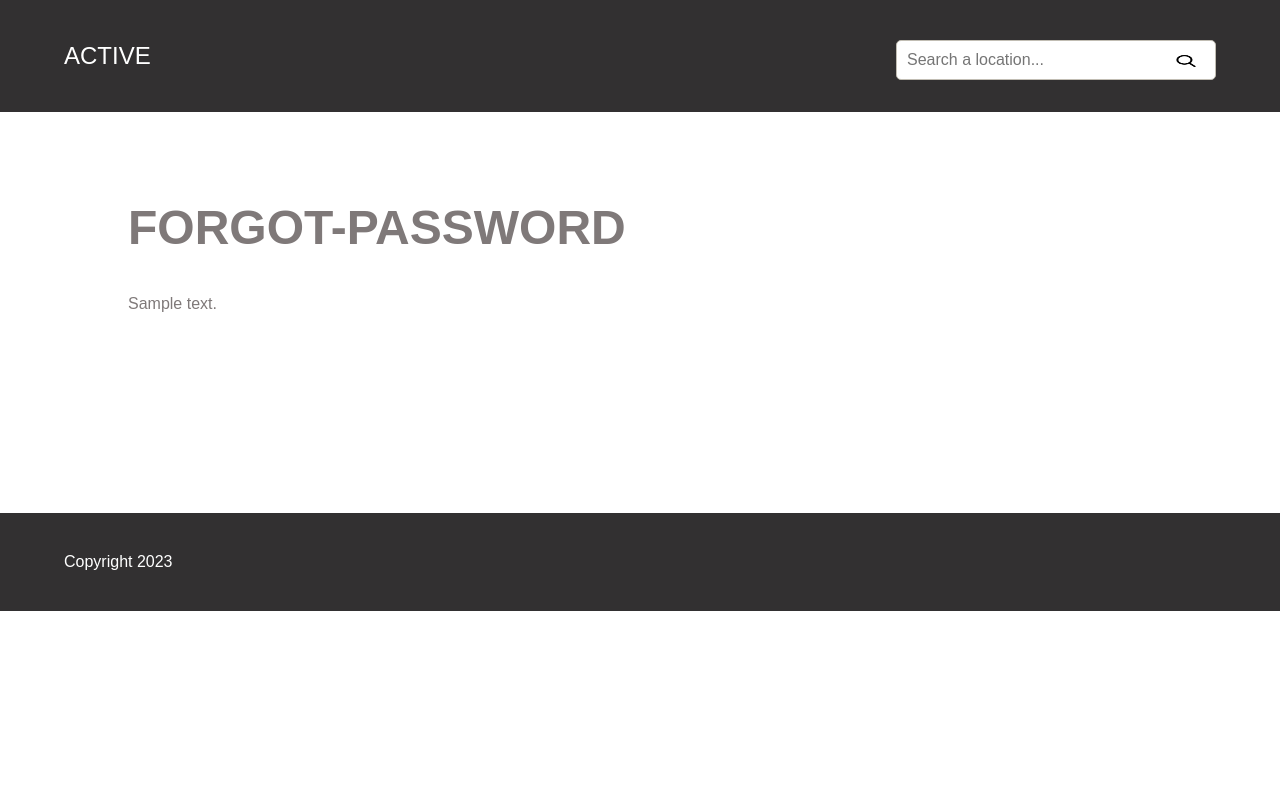
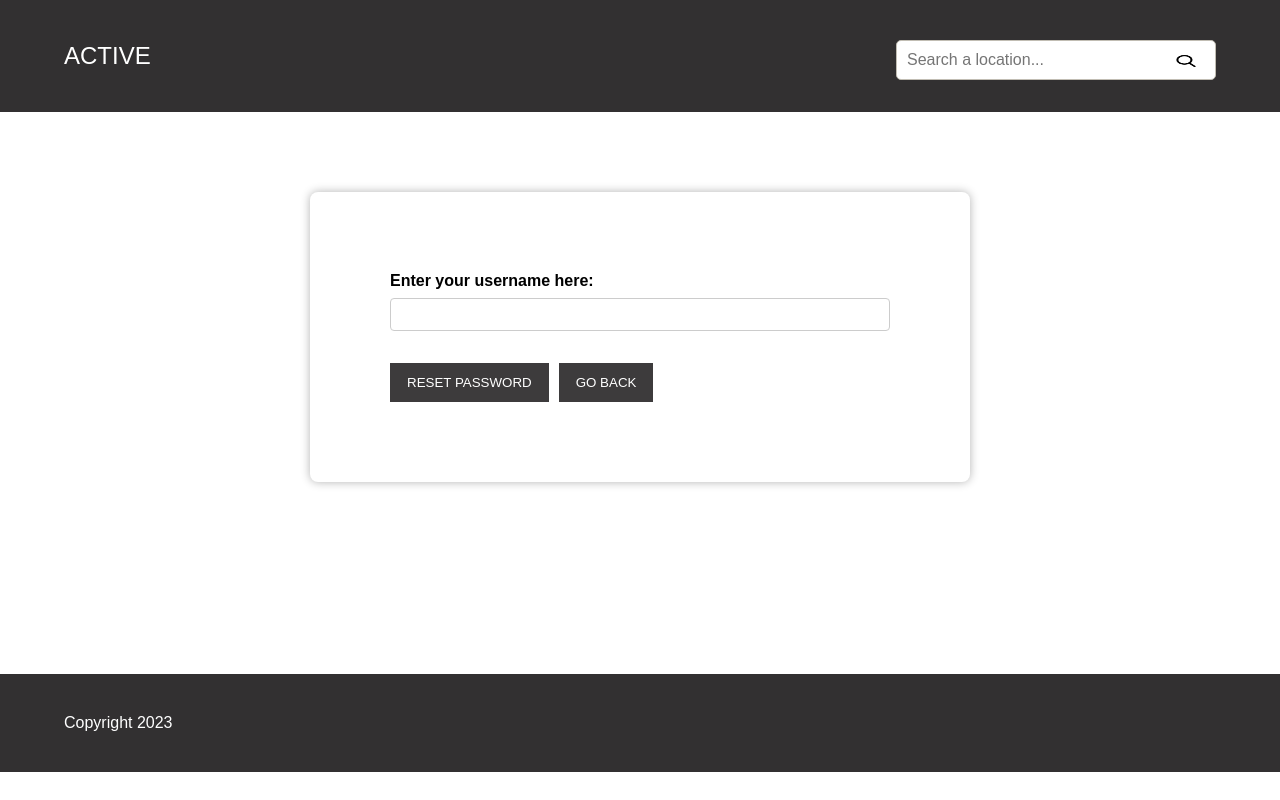
Before and after one commit to wteo/tls_crypto, a Node server app: page /forgot-password in a window 1280 px wide. Run offline with Node 20, Linux system fonts and the light colour scheme; tables that the repository leaves empty hold one stand-in row (values such as "Sample post"); some libraries are stand-ins or nearby versions.

Commit message:
Created page to reset password

```diff
--- a/controllers/auth.js
+++ b/controllers/auth.js
@@ -93,10 +93,35 @@
     }
 }
 
-const postLogout = (req, res, next) => {
+const postLogout = (req, res) => {
     return req.session.destroy(error => error ? next(error) : res.redirect('/'));
 }
 
-const usersController = { getRegisterForm, postRegisterForm, getLoginForm, postLoginForm, postLogout };
+const getPasswordResetForm = (req, res) => {
+    return res.render(path.join(__dirname, '..', 'views', 'auth', 'forgot_password.ejs'),
+        {
+            successMessage: req.flash('success')[0],
+            errorMessage: req.flash('error')[0],
+        });
+}
+
+const postPasswordResetForm = async (req, res, next) => {
+
+    try {
+        const user = await Users.findOne({ username: req.body.username });
+
+        if (user === null) {
+            req.flash('error', 'This username doesn\'t exist.');
+        } else {
+            req.flash('success', 'We have emailed you a new password. Please check your inbox.');
+        }
+        return res.redirect('/forgot-password');
+
+    } catch (error) {
+        next(error);
+    }
+}
+
+const usersController = { getRegisterForm, postRegisterForm, getLoginForm, postLoginForm, postLogout, getPasswordResetForm, postPasswordResetForm };
 
 export default usersController;
--- a/routes/auth.js
+++ b/routes/auth.js
@@ -15,4 +15,8 @@
 
 router.post('/logout', CSRFProtection.verifyCSRFToken, authController.postLogout);
 
+router.get('/forgot-password', authController.getPasswordResetForm);
+
+router.post('/forgot-password', CSRFProtection.verifyCSRFToken, authController.postPasswordResetForm);
+
 export default router;
--- a/public/css/region_admin.css
+++ b/views/auth/forgot_password.ejs
@@ -1,75 +1,40 @@
-.region__location-grid--admin {
-    display: grid;
-    grid-template-columns: repeat(5, 1fr);
-    gap: 5px;
-}
+<!DOCTYPE html>
+<html lang="en">
 
-.region__location-container--admin {
-    position: relative;
-    overflow: hidden;
-    width: 100%;
-    height: 300px;
-}
+<head>
+    <meta charset="UTF-8">
+    <meta name="viewport" content="width=device-width, initial-scale=1.0">
+    <title>Real Estate Website</title>
+    <link rel="stylesheet" href="/css/main.css">
+</head>
 
-.region__location-image--admin {
-    position: absolute;
-    width: 100%;
-    height: 100%;
-    object-fit: cover;
-    filter: brightness(50%);
-    transition: all 0.5s ease;
-    cursor: default;
-}
+<body>
+    <header>
+        <%- include('../partials/nav_header.ejs') %>
+    </header>
+        <section>
+            <form class="login__form" action="/forgot-password" method="POST">
 
-.region__location-title--admin {
-    color: var(--secondary-font-color);
-    opacity: 0.7;
-    position: absolute;
-    text-align: end;
-    bottom: 10px;
-    right: 10px;
-    font-size: 1.25rem;
-    transition: all 0.5s ease;
-    cursor: default;
-}
+                <% if (successMessage) { %>
+                    <p class="flash-message success"><%= successMessage %></p>
+                <% } %>
 
-/* Control buttons */
-.region__admin-controls {
-    position: absolute;
-    display: grid;
-    grid-template-columns: 1fr 1fr;
-    gap: 10px;
-    width: 100%;
-}
+                <% if (errorMessage) { %>
+                    <p class="flash-message invalid"><%= errorMessage %></p>
+                <% } %>
 
-.region__admin-controls button:hover {
-    background-color: white;
-}
+                <label for="username">Enter your username here:</label>
+                <input type="text" name="username" required>
 
-/* Tablet layout */
-@media (min-width: 751px) and (max-width: 1200px) {
+                <input type="hidden" name="csrfToken" value="<%= csrfToken %>">
 
-    .region__location-grid--admin {
-        grid-template-columns: repeat(4, 1fr);
-    }
+                <div class="buttons-wrapper">
+                    <button type="submit">Reset Password</button>
+                    <a href="/login"><button type="button">Go back</button></a>
+                </div>
+            </form>
+        </section>
+    <%- include('../partials/footer.ejs') %>
+</body>
 
-    .region__location-container--admin {
-        height: 250px;
-    }
-}
-
-/* Mobile layout */
-@media (max-width: 750px) {
-
-    .region__location-grid--admin {
-        grid-template-columns: repeat(3, 1fr);
-    }
-
-    .region__location-container--admin {
-        height: 200px;
-    }
-
-    .region__admin-controls {
-        grid-template-columns: 1fr;
-    }
-}
+</html>
--- a/views/auth/login.ejs
+++ b/views/auth/login.ejs
@@ -39,6 +39,7 @@
                 <div class="buttons-wrapper">
                     <button type="submit">Login</button>
                 </div>
+                <a href="/forgot-password"><p>Forgot your password?</p></a>
             </form>
         </section>
     <%- include('../partials/footer.ejs') %>
```
